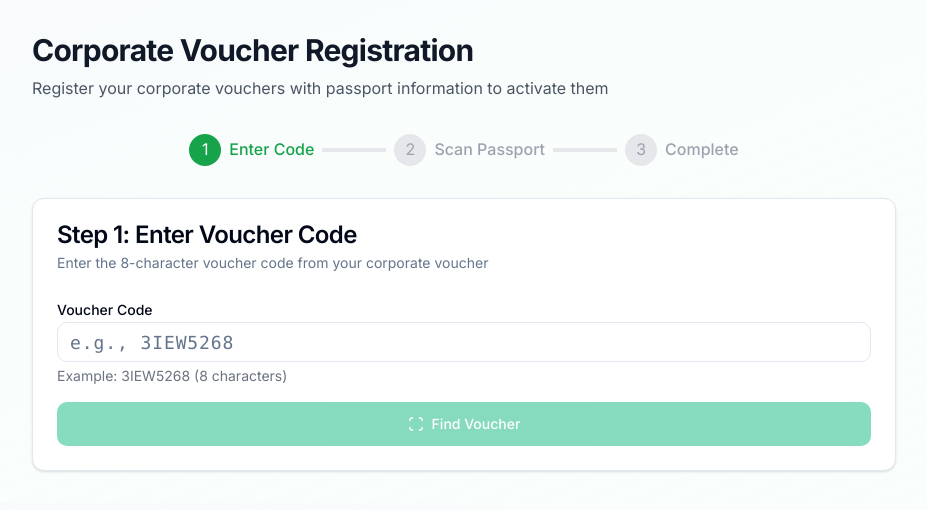
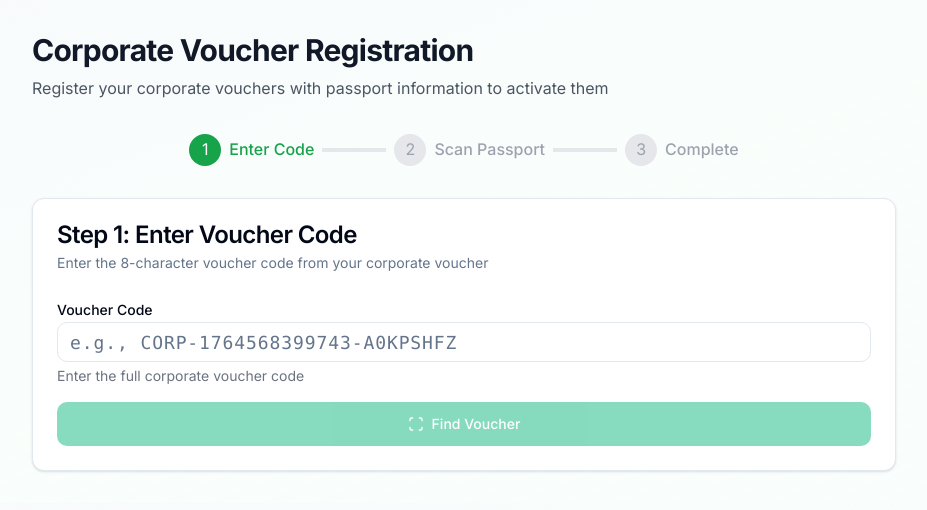
Before and after one commit to nnik2709/greenpay, a React (Vite) app: page /corporate-voucher-registration in a window 1280 px wide. Shown: the top 510 px of the page, without its empty margins (176-1103 px from the left). Built offline with nearby package versions, Linux system fonts and the light colour scheme; no server answers.

Commit message:
Fix voucher code validation to accept full CORP- format (29 chars)

```diff
--- a/src/pages/CorporateVoucherRegistration.jsx
+++ b/src/pages/CorporateVoucherRegistration.jsx
@@ -50,10 +50,10 @@ const CorporateVoucherRegistration = () => {
    * Step 1: Look up voucher by code
    */
   const handleVoucherLookup = async () => {
-    if (!voucherCode || voucherCode.length !== 8) {
+    if (!voucherCode || voucherCode.trim().length < 5) {
       toast({
         title: "Invalid Code",
-        description: "Please enter a valid 8-character voucher code",
+        description: "Please enter a valid voucher code",
         variant: "destructive"
       });
       return;
@@ -255,18 +255,18 @@ const CorporateVoucherRegistration = () => {
                 id="voucherCode"
                 value={voucherCode}
                 onChange={(e) => setVoucherCode(e.target.value.toUpperCase())}
-                placeholder="e.g., 3IEW5268"
-                maxLength={8}
+                placeholder="e.g., CORP-1764568399743-A0KPSHFZ"
+                maxLength={50}
                 className="text-lg font-mono tracking-wider"
               />
               <p className="text-sm text-gray-500 mt-1">
-                Example: 3IEW5268 (8 characters)
+                Enter the full corporate voucher code
               </p>
             </div>
 
             <Button
               onClick={handleVoucherLookup}
-              disabled={loading || voucherCode.length !== 8}
+              disabled={loading || voucherCode.trim().length < 5}
               className="w-full"
               size="lg"
             >
```
